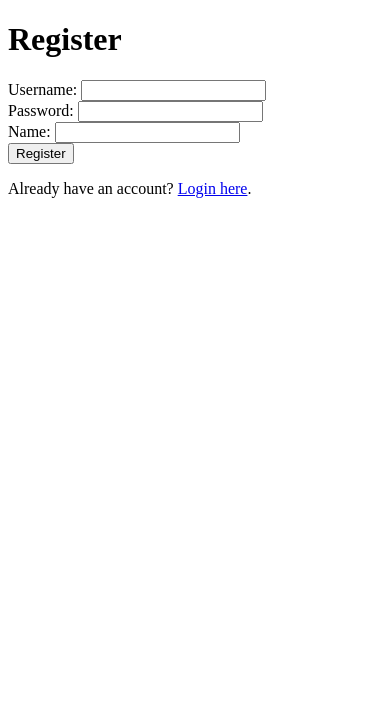
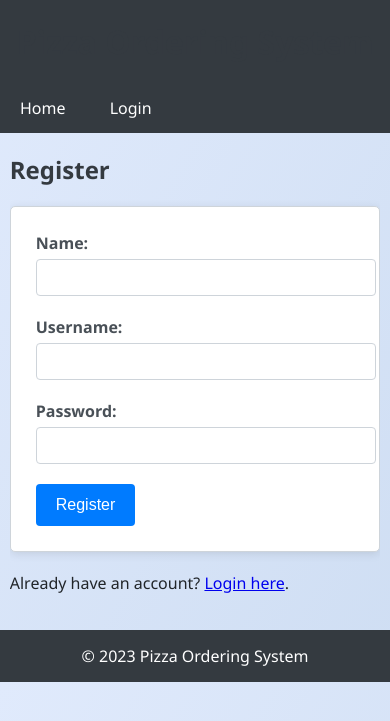
Before and after one commit to swierlik/PizzaProject, a Flask app: page /register in a window 390 px wide. Shown: the top 721 px of the page. Run offline with Flask 3, Linux system fonts and the light colour scheme; parts of the project's set-up code (start-up, migrations or seed data) failed here and were passed over.

Commit message:
front end EUREKA

```diff
--- a/static/styles.css
+++ b/static/styles.css
@@ -1,49 +1,205 @@
+/* static/styles.css */
+
+/* General Styles */
 body {
-    font-family: Arial, sans-serif;
-    margin: 20px;
+    font-family: 'Segoe UI', Tahoma, Geneva, Verdana, sans-serif;
+    background: linear-gradient(to bottom right, #e0eafc, #cfdef3);
+    margin: 0;
+    padding: 0;
+    color: #212529;
 }
 
-h1 {
-    color: #d35400;
+header, footer {
+    background-color: #343a40;
+    color: #ffffff;
+    padding: 20px 0;
+    text-align: center;
 }
 
-.menu-list {
+header h1, footer p {
+    margin: 0;
+}
+
+nav {
+    background-color: #343a40;
+    overflow: hidden;
+}
+
+nav a, nav span {
+    display: inline-block;
+    color: #ffffff;
+    text-align: center;
+    padding: 14px 20px;
+    text-decoration: none;
+}
+
+nav a:hover {
+    background-color: #495057;
+}
+
+.container {
+    width: 85%;
+    margin: 20px auto;
+    overflow: hidden;
+}
+
+h1, h2, h3 {
+    color: #343a40;
+}
+
+h2 {
+    margin-top: 0;
+}
+
+/* Form Styles */
+form {
+    background: #ffffff;
+    padding: 25px;
+    margin: 20px 0;
+    border-radius: 5px;
+    border: 1px solid #ced4da;
+    box-shadow: 0 2px 10px rgba(0, 0, 0, 0.1);
+}
+
+form label {
+    display: block;
+    margin-bottom: 5px;
+    color: #495057;
+    font-weight: bold;
+}
+
+form input[type="text"],
+form input[type="password"],
+form input[type="number"],
+form input[type="email"] {
+    width: 100%;
+    padding: 10px;
+    margin-bottom: 20px;
+    border: 1px solid #ced4da;
+    border-radius: 4px;
+}
+
+form button {
+    background-color: #007bff;
+    color: #ffffff;
+    padding: 12px 20px;
+    border: none;
+    border-radius: 4px;
+    cursor: pointer;
+    font-size: 16px;
+    transition: background-color 0.3s ease, transform 0.3s ease;
+}
+
+form button:hover {
+    background-color: #0056b3;
+    transform: scale(1.05);
+}
+
+.alert {
+    padding: 15px;
+    background-color: #f8d7da;
+    color: #721c24;
+    margin-bottom: 20px;
+    border: 1px solid #f5c6cb;
+    border-radius: 4px;
+}
+
+.alert.success {
+    background-color: #d4edda;
+    color: #155724;
+    border-color: #c3e6cb;
+}
+
+/* Product Item Styles */
+.product-item {
+    background: #ffffff;
+    padding: 20px;
+    margin-bottom: 25px;
+    border-radius: 5px;
+    border: 1px solid #ced4da;
+    transition: transform 0.3s ease, box-shadow 0.3s ease;
+    box-shadow: 0 4px 6px rgba(0, 0, 0, 0.1);
+}
+
+.product-item:hover {
+    transform: translateY(-5px);
+    box-shadow: 0 8px 15px rgba(0, 0, 0, 0.2);
+}
+
+.product-item h3 {
+    margin-top: 0;
+}
+
+.product-item p {
+    margin-bottom: 10px;
+}
+
+.product-item label {
+    display: inline-block;
+    margin-right: 10px;
+}
+
+.product-item input[type="number"] {
+    width: 80px;
+    padding: 5px;
+    border: 1px solid #ced4da;
+    border-radius: 4px;
+}
+
+/* Footer Styles */
+.footer {
+    text-align: center;
+    padding: 15px 0;
+    background: #343a40;
+    color: #ffffff;
+    position: relative;
+    bottom: 0;
+}
+
+/* Order Details Styles */
+.order-details ul {
     list-style-type: none;
     padding: 0;
 }
 
-.menu-item {
-    border-bottom: 1px solid #ccc;
-    margin-bottom: 20px;
-    padding-bottom: 10px;
+.order-details li {
+    background: #ffffff;
+    padding: 15px;
+    margin-bottom: 10px;
+    border-radius: 4px;
+    border: 1px solid #ced4da;
 }
 
-.item-details {
-    margin-bottom: 10px;
+.order-details li:last-child {
+    margin-bottom: 0;
 }
 
-.order-form {
-    display: flex;
-    align-items: center;
+.order-details strong {
+    display: block;
+    margin-bottom: 5px;
 }
 
-.order-form label {
-    margin-right: 5px;
+a.button {
+    display: inline-block;
+    margin-top: 20px;
+    background-color: #28a745;
+    padding: 10px 20px;
+    color: #fff;
+    text-decoration: none;
+    border-radius: 5px;
+    transition: background-color 0.3s ease;
 }
 
-.order-form input[type="number"] {
-    width: 50px;
-    margin-right: 10px;
+a.button:hover {
+    background-color: #218838;
 }
 
-.order-form button {
-    background-color: #d35400;
-    color: #fff;
-    border: none;
-    padding: 5px 10px;
-    cursor: pointer;
+@media (max-width: 768px) {
+    .container {
+        width: 95%;
+    }
+
+    .product-item {
+        padding: 15px;
+    }
 }
-
-.order-form button:hover {
-    background-color: #e67e22;
-}
--- a/templates/register.html
+++ b/templates/register.html
@@ -4,33 +4,50 @@
 <html lang="en">
 <head>
     <meta charset="UTF-8">
-    <title>Register</title>
+    <title>Register - Pizza Ordering</title>
+    <link rel="stylesheet" type="text/css" href="{{ url_for('static', filename='styles.css') }}">
 </head>
 <body>
-    <h1>Register</h1>
+
+    <header>
+        <h1>Pizza Ordering System</h1>
+    </header>
+
+    <nav>
+        <a href="{{ url_for('home') }}">Home</a>
+        <a href="{{ url_for('login') }}">Login</a>
+    </nav>
+
+    <div class="container">
+        <h2>Register</h2>
         {% with messages = get_flashed_messages() %}
           {% if messages %}
-        <ul>
+            <div class="alert">
               {% for message in messages %}
-            <li style="color: red;">{{ message }}</li>
+                <p>{{ message }}</p>
               {% endfor %}
-        </ul>
+            </div>
           {% endif %}
         {% endwith %}
         <form action="{{ url_for('register') }}" method="post">
-        <label>Username:</label>
-        <input type="text" name="username" required><br>
+            <label for="name">Name:</label>
+            <input type="text" name="name" id="name" required>
 
-        <label>Password:</label>
-        <input type="password" name="password" required><br>
+            <label for="username">Username:</label>
+            <input type="text" name="username" id="username" required>
 
-        <label>Name:</label>
-        <input type="text" name="name" required><br>
+            <label for="password">Password:</label>
+            <input type="password" name="password" id="password" required>
 
             <!-- Add other fields as needed -->
 
             <button type="submit">Register</button>
         </form>
         <p>Already have an account? <a href="{{ url_for('login') }}">Login here</a>.</p>
+    </div>
+
+    <footer class="footer">
+        <p>&copy; 2023 Pizza Ordering System</p>
+    </footer>
 </body>
 </html>
```
Also changed, not shown: templates/home.html (+53 -25 lines), templates/login.html (+26 -9 lines), templates/order_confirmation.html (+34 -12 lines), 1 other file. Lines whose indentation alone changed are shown as unchanged.
